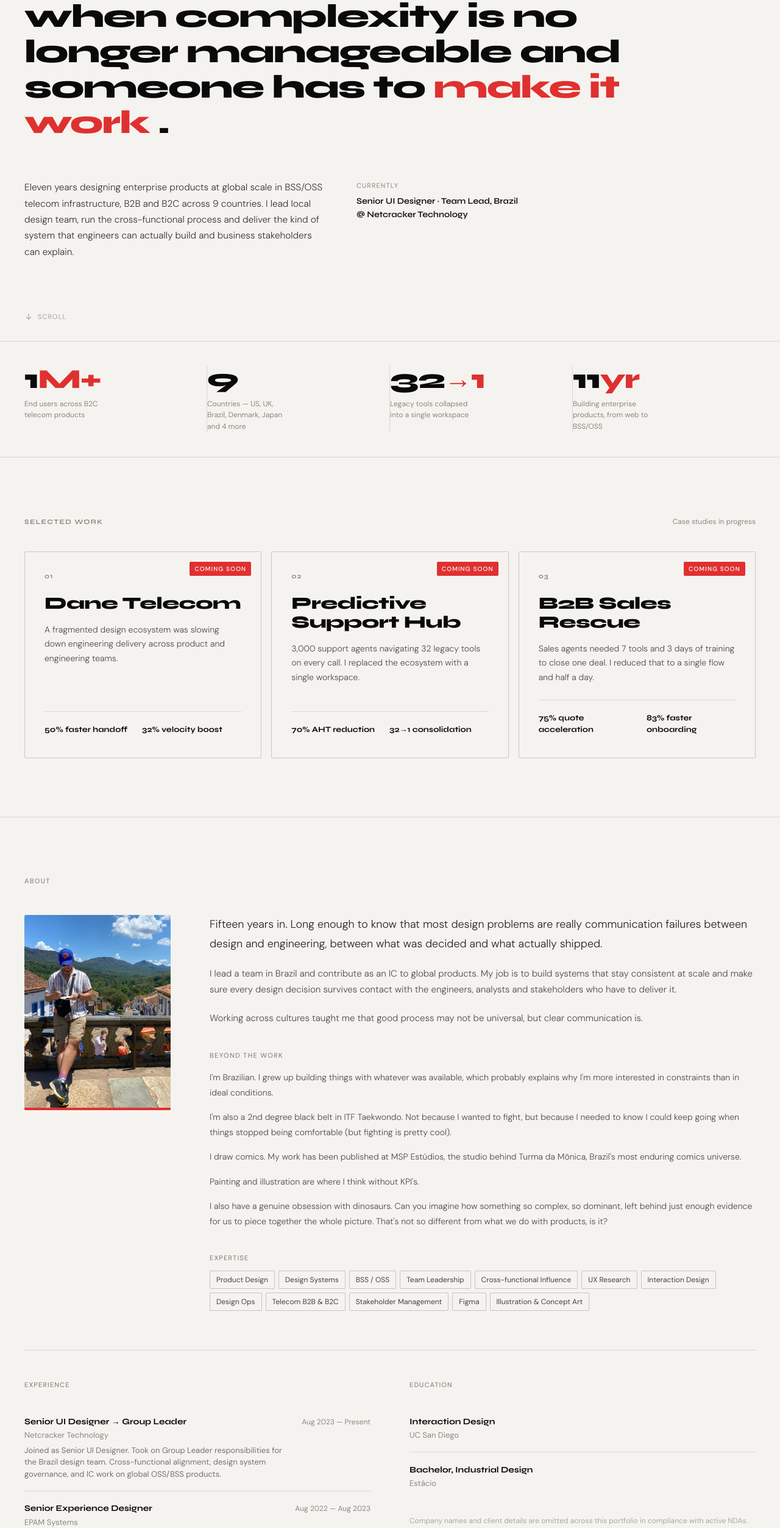
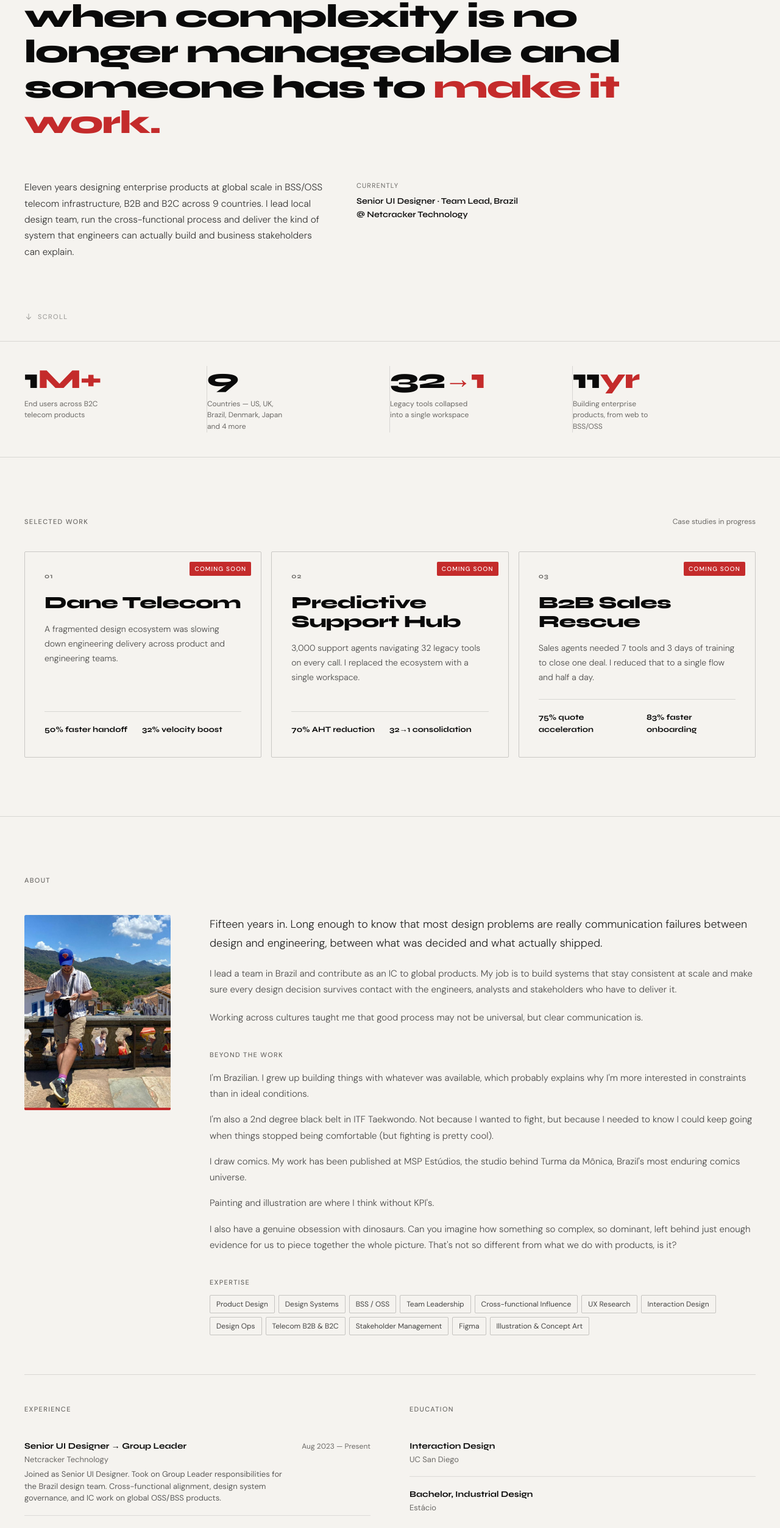
Before and after one commit to cruz-felipe/ux-portfolio, a Next.js app: page / in a window 1280 px wide. Shown: the part 241-2746 px from the top of the page at 61% size. Built offline with nearby package versions, Linux system fonts and the light colour scheme.

Commit message:
Add files via upload

```diff
--- a/app/globals.css
+++ b/app/globals.css
@@ -3,11 +3,11 @@
 @import "tailwindcss";
 
 :root {
-  --red: #E03030;
-  --red-dark: #B52525;
+  --red: #C42B2B;
+  --red-dark: #A02323;
   --ink: #0A0A0A;
   --paper: #F5F3EF;
-  --muted: #8A8880;
+  --muted: #6B6966;
   --border: rgba(10,10,10,0.12);
   --font-display: 'Syne', sans-serif;
   --font-body: 'DM Sans', sans-serif;
--- a/components/About.tsx
+++ b/components/About.tsx
@@ -173,7 +173,7 @@ export default function About() {
           </p>
           <p style={{
             fontFamily: "var(--font-body)",
-            fontSize: "14px",
+            fontSize: "15px",
             fontWeight: 300,
             lineHeight: 1.75,
             color: "var(--ink)",
@@ -186,7 +186,7 @@ export default function About() {
           </p>
           <p style={{
             fontFamily: "var(--font-body)",
-            fontSize: "14px",
+            fontSize: "15px",
             fontWeight: 300,
             lineHeight: 1.75,
             color: "var(--ink)",
@@ -199,7 +199,7 @@ export default function About() {
           </p>
           <p style={{
             fontFamily: "var(--font-body)",
-            fontSize: "14px",
+            fontSize: "15px",
             fontWeight: 300,
             lineHeight: 1.75,
             color: "var(--ink)",
@@ -212,7 +212,7 @@ export default function About() {
           </p>
           <p style={{
             fontFamily: "var(--font-body)",
-            fontSize: "14px",
+            fontSize: "15px",
             fontWeight: 300,
             lineHeight: 1.75,
             color: "var(--ink)",
@@ -223,7 +223,7 @@ export default function About() {
           </p>
           <p style={{
             fontFamily: "var(--font-body)",
-            fontSize: "14px",
+            fontSize: "15px",
             fontWeight: 300,
             lineHeight: 1.75,
             color: "var(--ink)",
@@ -241,7 +241,7 @@ export default function About() {
             fontFamily: "var(--font-body)",
             fontSize: "11px",
             fontWeight: 500,
-            letterSpacing: "0.1em",
+            letterSpacing: "0.12em",
             textTransform: "uppercase",
             color: "var(--muted)",
             display: "block",
@@ -281,7 +281,7 @@ export default function About() {
             fontFamily: "var(--font-body)",
             fontSize: "11px",
             fontWeight: 500,
-            letterSpacing: "0.1em",
+            letterSpacing: "0.12em",
             textTransform: "uppercase",
             color: "var(--muted)",
             display: "block",
@@ -319,7 +319,7 @@ export default function About() {
                   fontFamily: "var(--font-body)",
                   fontSize: "13px",
                   color: "var(--ink)",
-                  opacity: 0.55,
+                  opacity: 0.65,
                   lineHeight: 1.5,
                 }}>
                   {job.note}
@@ -344,7 +344,7 @@ export default function About() {
             fontFamily: "var(--font-body)",
             fontSize: "11px",
             fontWeight: 500,
-            letterSpacing: "0.1em",
+            letterSpacing: "0.12em",
             textTransform: "uppercase",
             color: "var(--muted)",
             display: "block",
@@ -378,11 +378,10 @@ export default function About() {
 
           <p style={{
             fontFamily: "var(--font-body)",
-            fontSize: "12px",
+            fontSize: "13px",
             color: "var(--muted)",
             lineHeight: 1.6,
             marginTop: "1.5rem",
-            opacity: 0.7,
           }}>
             Company names and client details are omitted across this portfolio
             in compliance with active NDAs.
--- a/components/Hero.tsx
+++ b/components/Hero.tsx
@@ -19,8 +19,7 @@ const WORDS = [
   { text: "to", red: false },
   { text: "make", red: true },
   { text: "it", red: true },
-  { text: "work", red: true },
-  { text: ".", red: false },
+  { text: "work.", red: true, nospace: true },
 ];
 
 export default function Hero() {
@@ -53,16 +52,14 @@ export default function Hero() {
         }}
         aria-label="I design for the moment when complexity is no longer manageable and someone has to make it work."
       >
-        {WORDS.map((word, i) => {
-          const isPeriod = word.text === ".";
-          return (
+        {WORDS.map((word, i) => (
           <span
             key={i}
             style={{
               display: "inline-block",
               overflow: "hidden",
               verticalAlign: "bottom",
-                marginRight: isPeriod ? 0 : "0.26em",
+              marginRight: "0.26em",
             }}
           >
             <span style={{
@@ -75,8 +72,7 @@ export default function Hero() {
               {word.text}
             </span>
           </span>
-          );
-        })}
+        ))}
       </h1>
 
       <div
@@ -115,7 +111,7 @@ export default function Hero() {
         <svg width="14" height="14" viewBox="0 0 16 16" fill="none">
           <path d="M8 3v10M4 9l4 4 4-4" stroke="currentColor" strokeWidth="1.2" strokeLinecap="round" strokeLinejoin="round"/>
         </svg>
-        <span style={{ fontFamily: "var(--font-body)", fontSize: "11px", letterSpacing: "0.1em", textTransform: "uppercase" }}>
+        <span style={{ fontFamily: "var(--font-body)", fontSize: "11px", fontWeight: 500, letterSpacing: "0.12em", textTransform: "uppercase" }}>
           Scroll
         </span>
       </div>
--- a/components/Work.tsx
+++ b/components/Work.tsx
@@ -174,9 +174,9 @@ export default function Work() {
         marginBottom: "2.5rem",
       }}>
         <h2 style={{
-          fontFamily: "var(--font-display)",
+          fontFamily: "var(--font-body)",
           fontSize: "11px",
-          fontWeight: 700,
+          fontWeight: 500,
           letterSpacing: "0.12em",
           textTransform: "uppercase",
           color: "var(--muted)",
```
Lines whose indentation alone changed are shown as unchanged.
